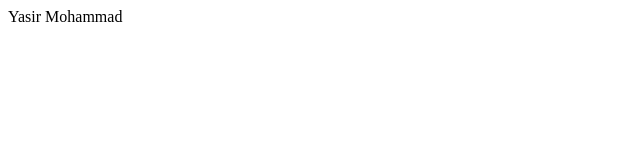
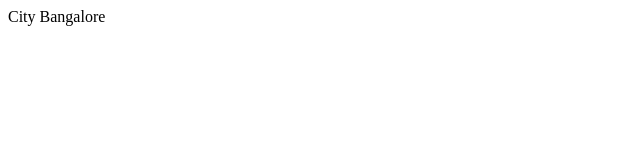
Before and after one commit to yasir-nextleap/fwdf-learn-github, a plain HTML site: page index.html in a window 1280 px wide. Shown: the full height of the page, 0-640 px from the left. Drawn offline with Linux system fonts and the light colour scheme.

Commit message:
Showing diff

```diff
--- a/index.html
+++ b/index.html
@@ -1,5 +1,5 @@
 <html>
 <body>
- <div>Yasir Mohammad</div>
+ <div>City Bangalore</div>
 </body>
 </html>
```
